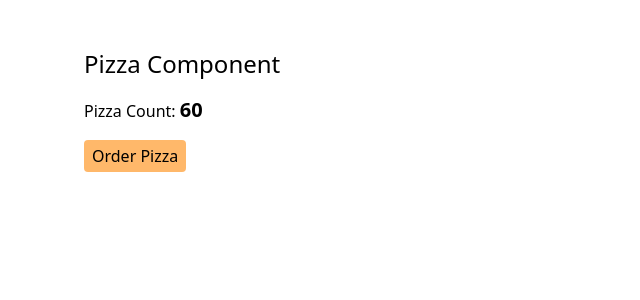
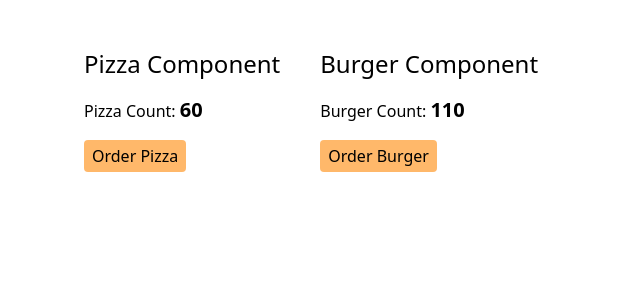
Before and after one commit to emmeiwhite/03-Redux-Toolkit-with-React, a React (Vite) app: page / in a window 1280 px wide. Shown: the top 300 px of the page, without its empty margins (0-640 px from the left). Built offline with nearby package versions, Linux system fonts and the light colour scheme.

Commit message:
12. BurgerView component rendered

```diff
--- a/src/App.jsx
+++ b/src/App.jsx
@@ -1,10 +1,12 @@
 import PizzaView from './features/pizza/pizzaView'
+import BurgerView from './features/burger/burgerView'
 
 function App() {
   return (
     <>
-      <main className="max-w-6xl mx-auto px-5">
+      <main className="max-w-6xl mx-auto px-5 flex gap-10">
         <PizzaView />
+        <BurgerView />
       </main>
     </>
   )
--- a/src/app/store.js
+++ b/src/app/store.js
@@ -9,5 +9,4 @@ const store = configureStore({
   }
 })
 
-console.log(store.getState())
 export default store
--- /dev/null
+++ b/src/features/burger/BurgerView.jsx
@@ -0,0 +1,23 @@
+import { useSelector } from 'react-redux'
+
+const BurgerView = () => {
+  const burgerCount = useSelector(state => {
+    console.log(state)
+    return state.burger.burgerCount
+  })
+  return (
+    <div className="py-12">
+      <h1 className="text-2xl">Burger Component</h1>
+
+      <p className="my-4">
+        Burger Count: <span className="text-xl font-bold">{burgerCount}</span>
+      </p>
+      <button
+        className="px-2 py-1 rounded bg-orange-300 hover:bg-orange-400 transition cursor-pointer"
+        onClick={() => {}}>
+        Order Burger
+      </button>
+    </div>
+  )
+}
+export default BurgerView
--- a/src/features/burger/burgerSlice.js
+++ b/src/features/burger/burgerSlice.js
@@ -1,7 +1,7 @@
 import { createSlice } from '@reduxjs/toolkit'
 
 const initialState = {
-  burgerCount: 107
+  burgerCount: 110
 }
 const burgerSlice = createSlice({
   name: 'burger',
```
